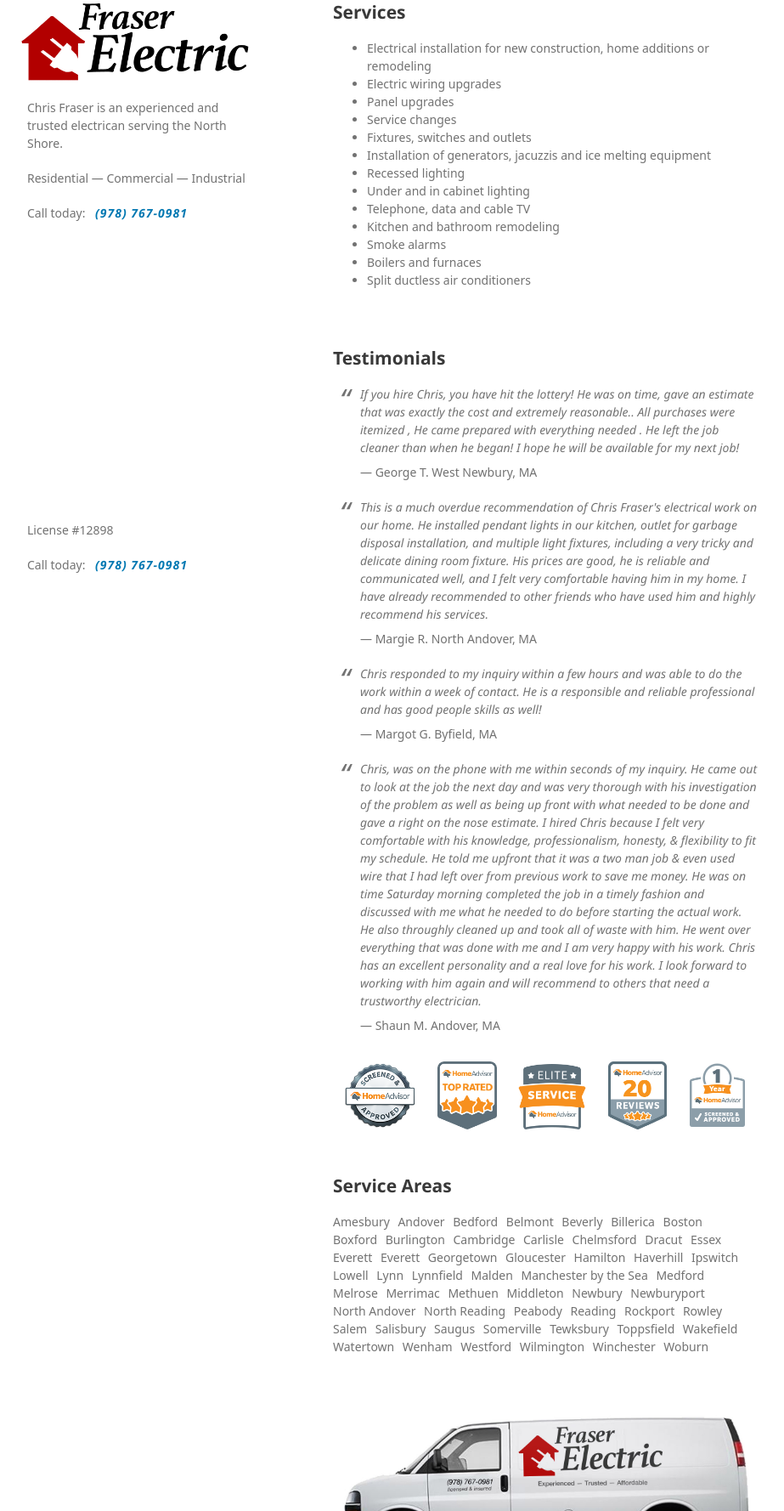
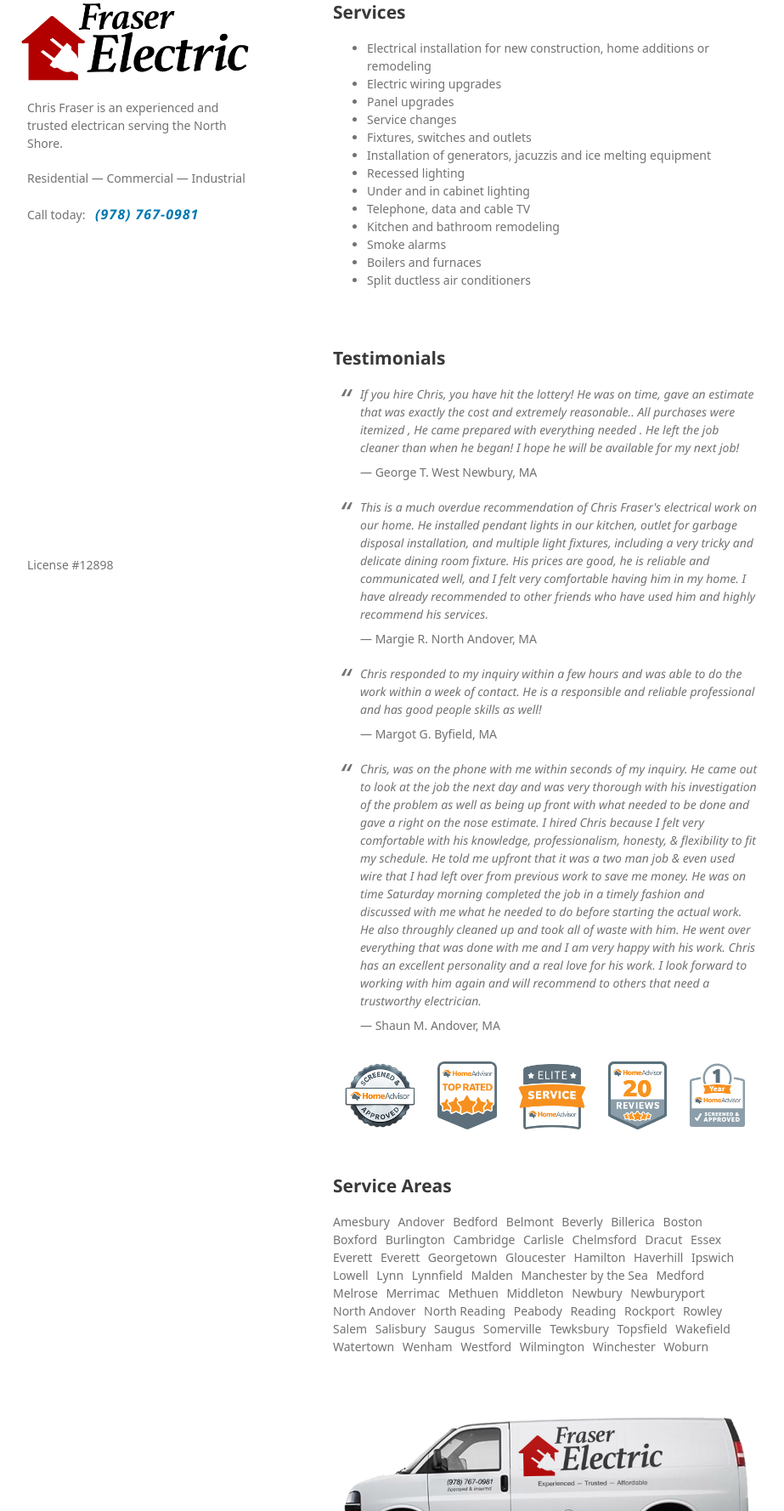
Before and after one commit to afraser/fraser-electric, a plain HTML site: page index.html in a window 1280 px wide. Shown: the part 55-1833 px from the top of the page at 85% size, without its empty margins (178-1101 px from the left). Drawn offline with Linux system fonts and the light colour scheme; a web font is replaced by a local one.

Commit message:
spelling fixes and link the phone number so people can tap it to call

```diff
--- a/index.html
+++ b/index.html
@@ -24,8 +24,7 @@
           <span>Commercial</span> &mdash;
           <span>Industrial</span>
         </p>
-        <p>Call today: <strong class='phone-number'>(978) 767-0981</strong></p>
-
+        <p class='call-today'>Call today: <a href='tel:+19787670981' class='phone-number'>(978) 767-0981</a></p>
         <!-- <p><a href="https://www.facebook.com/Fraser-Electric-1602784889959121/">Facebook</a></p> -->
       </header>
 
@@ -160,7 +159,7 @@
           <li>Gloucester</li>
           <li>Hamilton</li>
           <li>Haverhill</li>
-          <li>Ipswitch</li>
+          <li>Ipswich</li>
           <li>Lowell</li>
           <li>Lynn</li>
           <li>Lynnfield</li>
@@ -184,7 +183,7 @@
           <li>Saugus</li>
           <li>Somerville</li>
           <li>Tewksbury</li>
-          <li>Toppsfield</li>
+          <li>Topsfield</li>
           <li>Wakefield</li>
           <li>Watertown</li>
           <li>Wenham</li>
@@ -201,7 +200,7 @@
 
       <footer class='footer'>
         <p>License #12898</p>
-        <p>Call today: <strong class='phone-number'>(978) 767-0981</strong></p>
+        <p class='call-today'>Call today: <a href='tel:+19787670981' class='phone-number'>(978) 767-0981</a></p>
       </footer>
     </div>
     <!-- <script src="https://code.jquery.com/jquery-2.2.3.min.js"></script> -->
--- a/stylesheets/styles.css
+++ b/stylesheets/styles.css
@@ -255,11 +255,17 @@ hr {
 
 
 .phone-number {
+  font-size: 1rem;
   color: #0078B2;
   font-style: italic;
   font-weight: bold;
   letter-spacing: 1px;
   margin-left: .5rem;
+}
+.phone-number:hover,
+.phone-number:focus,
+.phone-number:active {
+  text-decoration: underline;
 }
 .logo {
   margin-bottom: 1rem;
@@ -267,6 +273,9 @@ hr {
 @media print, screen and (min-width: 961px) {
   .logo {
     margin-left: -0.5rem;
+  }
+  footer .call-today {
+    display: none;
   }
 }
 @media print, screen and (max-width: 960px) {
```
